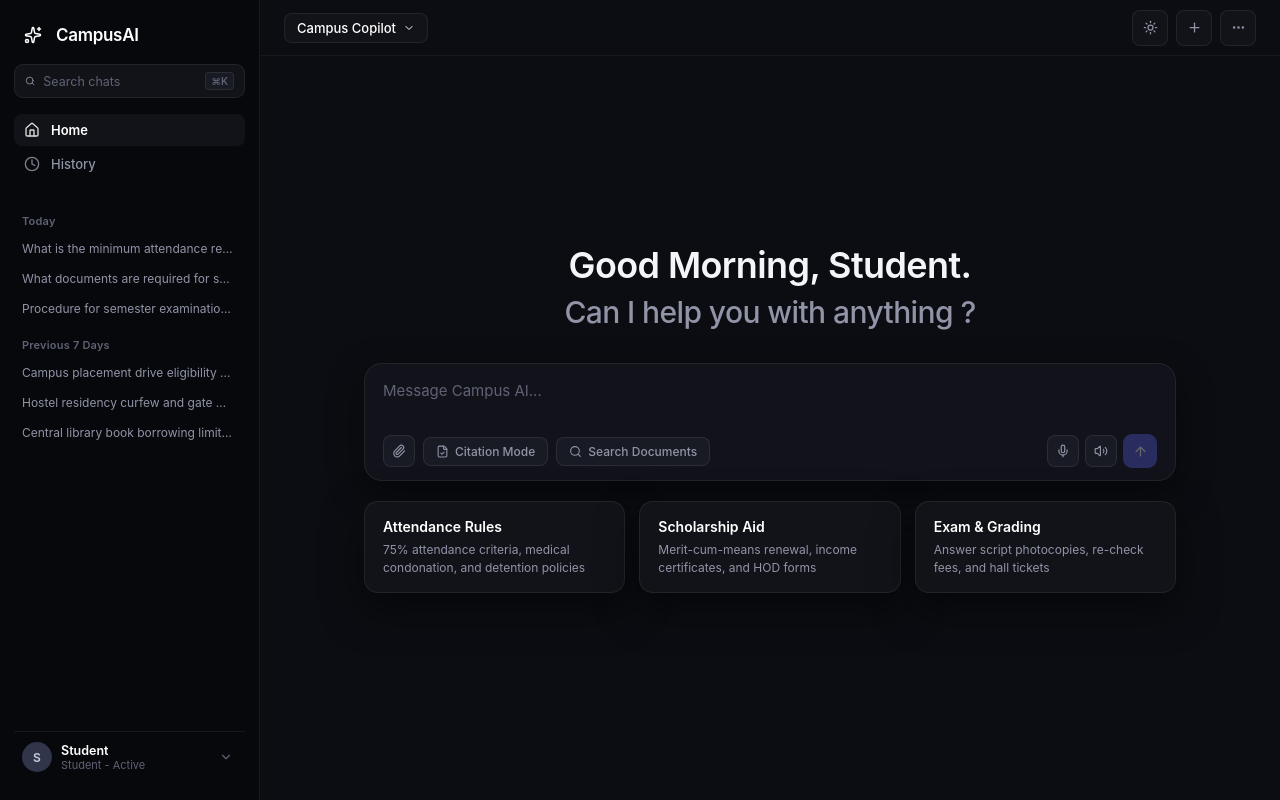
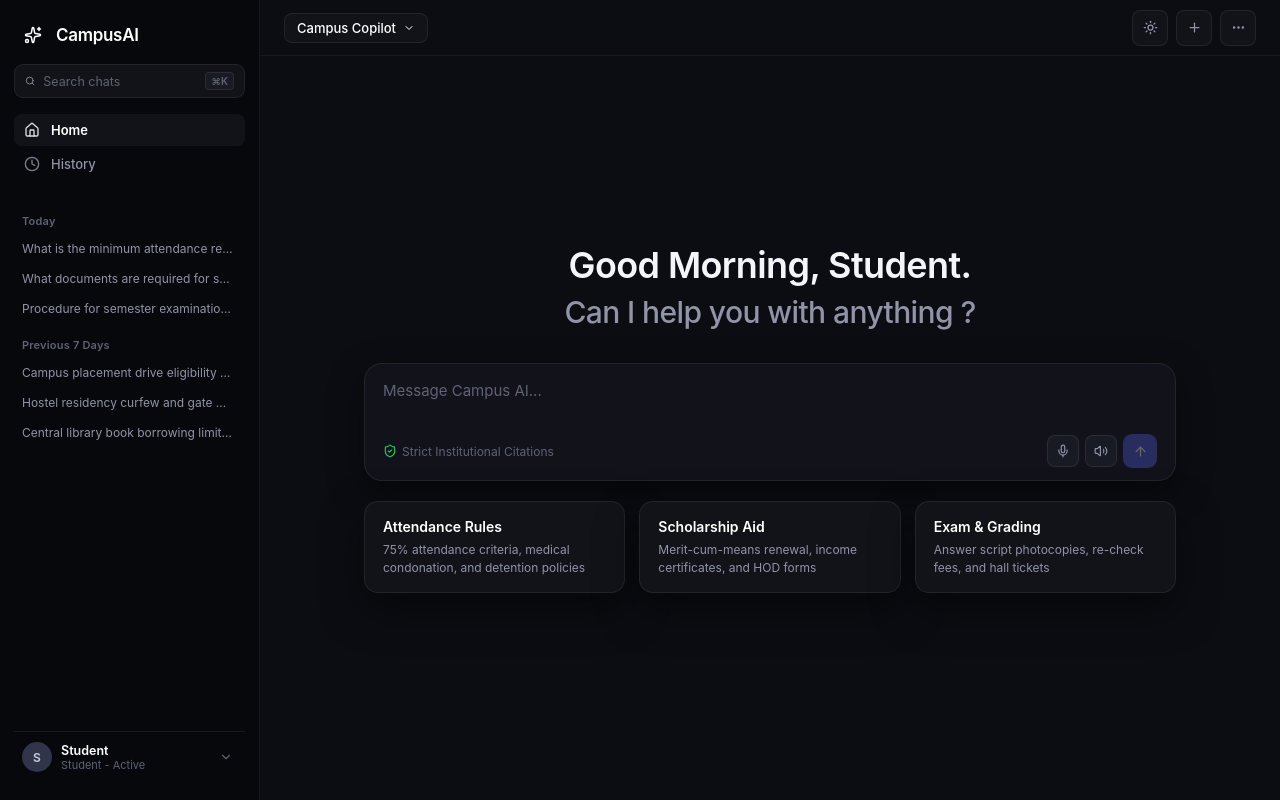
Before and after one commit to Nick-0-7/campusAI, a React (Vite) app: page /chat in a window 1280 px wide. Built offline with nearby package versions, Linux system fonts and the light colour scheme.

Commit message:
Remove paperclip, Citation Mode, and Search Documents chips from student chat

```diff
--- a/src/components/StudentChat.jsx
+++ b/src/components/StudentChat.jsx
@@ -11,8 +11,6 @@ import {
   FileText,
   Sun,
   Moon,
-  Paperclip,
-  FileCheck,
   Mic,
   Volume2,
   ArrowUp,
@@ -507,39 +505,18 @@ const StudentChat = () => {
                   {/* Input Card Bottom Toolbar */}
                   <div className="axora-input-toolbar">
                     <div className="axora-input-tools-left">
-                      <button
-                        type="button"
-                        className="axora-tool-icon-btn"
-                        title="Upload reference"
+                      <span
+                        style={{
+                          fontSize: "12px",
+                          color: "var(--chat-text-muted)",
+                          display: "inline-flex",
+                          alignItems: "center",
+                          gap: "5px",
+                        }}
                       >
-                        <Paperclip size={14} />
-                      </button>
-
-                      <button
-                        type="button"
-                        className="axora-tool-chip"
-                        onClick={() =>
-                          handleSendMessage(
-                            "What is the minimum attendance required to appear for the semester examination?"
-                          )
-                        }
-                      >
-                        <FileCheck size={13} />
-                        <span>Citation Mode</span>
-                      </button>
-
-                      <button
-                        type="button"
-                        className="axora-tool-chip"
-                        onClick={() =>
-                          handleSendMessage(
-                            "What documents are required for scholarship renewal?"
-                          )
-                        }
-                      >
-                        <Search size={13} />
-                        <span>Search Documents</span>
-                      </button>
+                        <ShieldCheck size={14} style={{ color: "#22c55e" }} />
+                        <span>Strict Institutional Citations</span>
+                      </span>
                     </div>
 
                     <div className="axora-input-tools-right">
@@ -767,13 +744,6 @@ const StudentChat = () => {
 
                   <div className="axora-input-toolbar">
                     <div className="axora-input-tools-left">
-                      <button
-                        type="button"
-                        className="axora-tool-icon-btn"
-                        title="Attach document"
-                      >
-                        <Paperclip size={14} />
-                      </button>
 
                       <span
                         style={{
```
